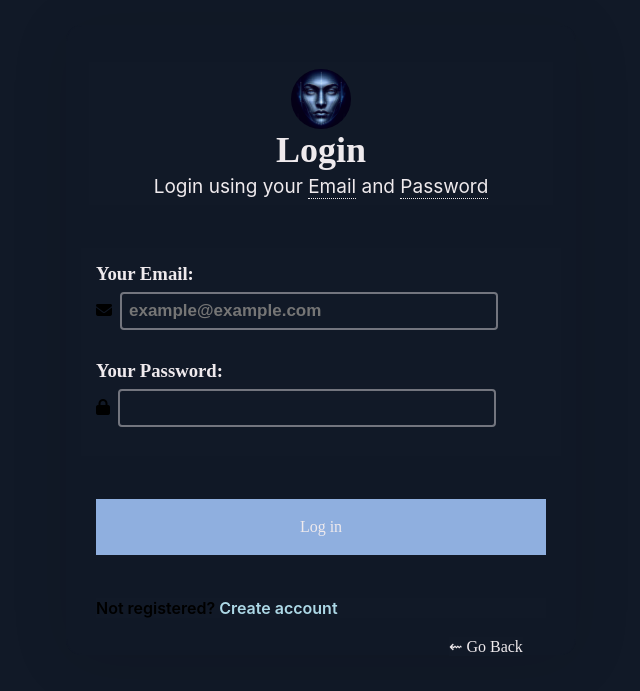
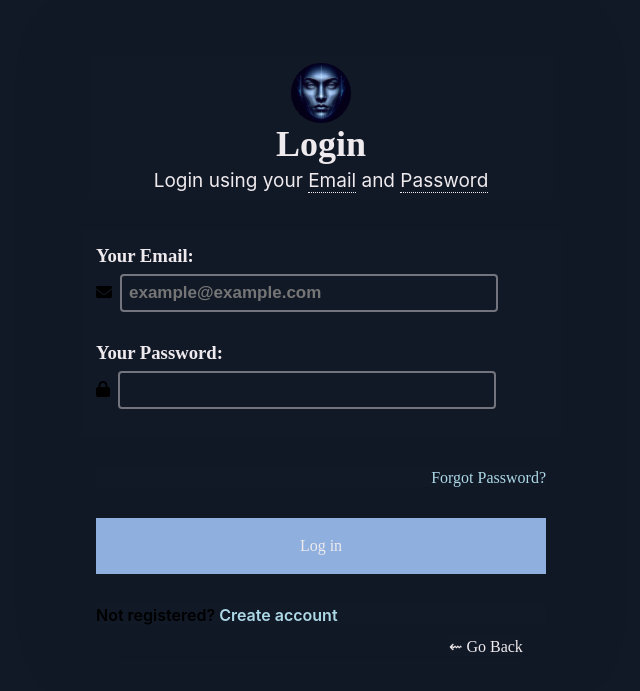
Before and after one commit to Eddy518/FacialExpressionRecognition, a Flask app: page /login in a window 1280 px wide. Shown: the top 691 px of the page, without its empty margins (319-959 px from the left). Run offline with Flask 3, Linux system fonts and the light colour scheme.

Commit message:
fix: Fix forgot password not appearing on login page

```diff
--- a/app.py
+++ b/app.py
@@ -1,6 +1,9 @@
 from flask import Flask,render_template,url_for
 
 app = Flask(__name__)
+
+
+forgot = False
 
 @app.route('/home')
 @app.route('/')
@@ -9,13 +12,13 @@ def home():
 
 @app.route('/login')
 def login():
-    return render_template('login.html',title='Log In')
+    return render_template('login.html',title='Log In',forgot = True)
 
 @app.route('/register')
 @app.route('/sign-up')
 @app.route('/signup')
 def register():
-    return render_template('sign-up.html',title='Sign Up')
+    return render_template('sign-up.html',title='Sign Up',forgot = False)
 
 if __name__ == '__main__':
     app.run(debug=True)
--- a/templates/auth.html
+++ b/templates/auth.html
@@ -12,6 +12,11 @@
       <p>{% block paragraph %}{% endblock %}</p>
     </div>
     <div class="input-container">{% block input %} {% endblock %}</div>
+    {% if forgot == True %}
+    <div class="forgot-password">
+  <a href="">Forgot Password?</a>
+</div>
+    {% endif %}
     <div class="signup-login-button">{% block btn %} {% endblock %}</div>
     <div class="login-account">{% block status %} {% endblock %}</div>
   </div>
--- a/templates/login.html
+++ b/templates/login.html
@@ -21,9 +21,6 @@
         <input type="password" class="form" id="password" name="password" />
       </div>
 {% endblock input %}
-<div class="forgot-password">
-  <a href="">Forgot Password?</a>
-</div>
 {% block btn %}
       <a href="{{ url_for('login') }}">
        <button>Log in</button>
```
